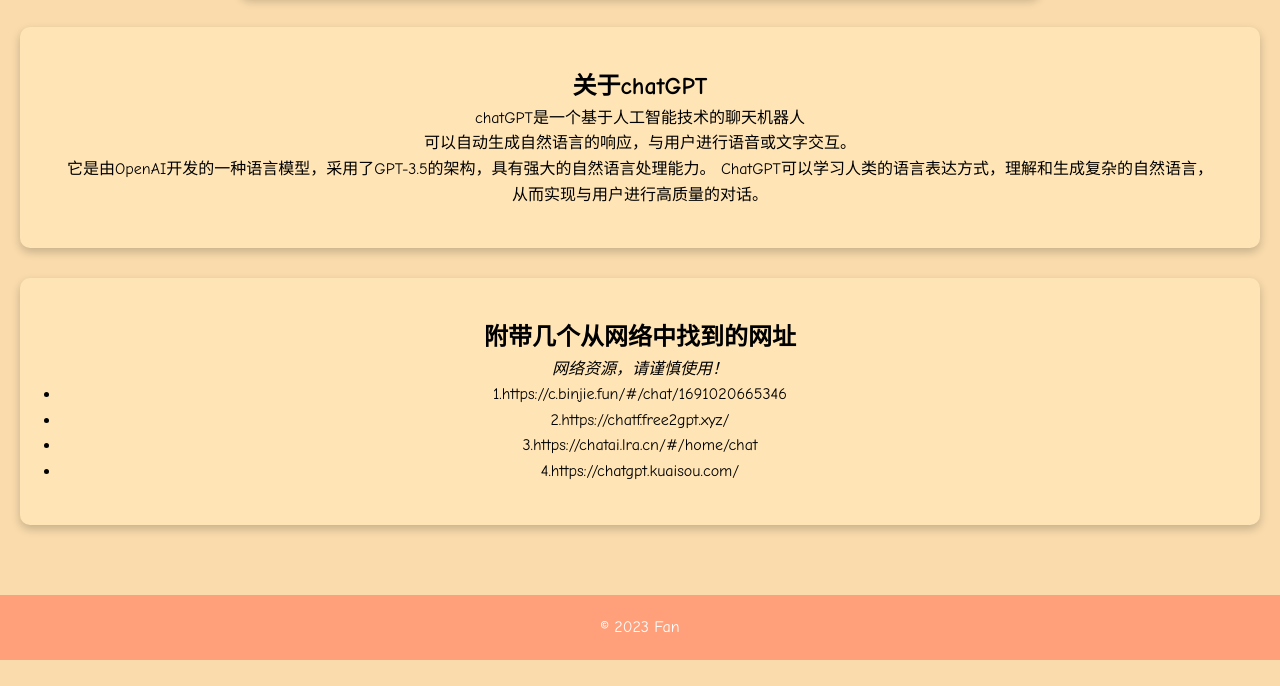
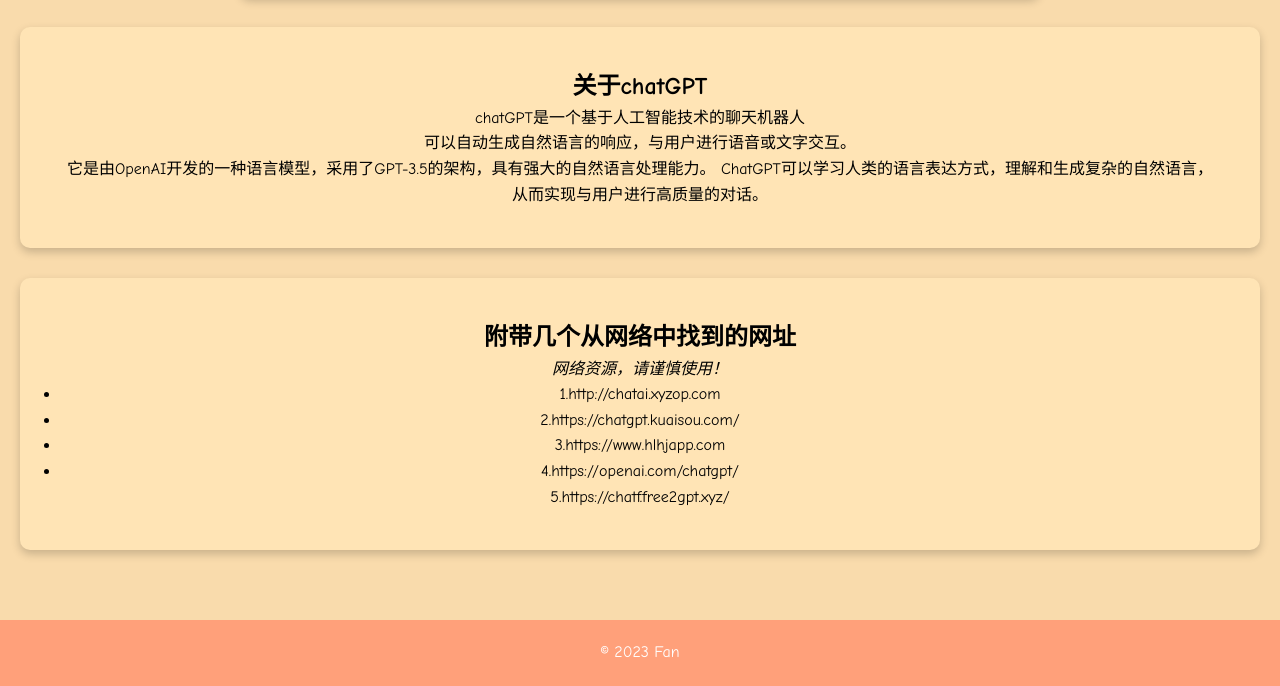
Before and after one commit to fanjunming/tcw, a plain HTML site: page 网站文件/index.html in a window 1280 px wide. Shown: the part 590-1276 px from the top of the page. Before the commit the page ends 1250 px from the top, so only its background shows below. Drawn offline with nearby package versions, Linux system fonts and the light colour scheme; a script that the page names is missing.

Commit message:
Update index.html

```diff
--- a/网站文件/index.html
+++ b/网站文件/index.html
@@ -39,10 +39,11 @@
       <h2>附带几个从网络中找到的网址</h2>
       <em>网络资源，请谨慎使用！</em>
       <ul class="service-list">
-        <li>1.https://c.binjie.fun/#/chat/1691020665346</li>
-        <li>2.https://chatf.free2gpt.xyz/</li>
-        <li>3.https://chatai.lra.cn/#/home/chat</li>
-        <li>4.https://chatgpt.kuaisou.com/</li>
+        <li>1.http://chatai.xyzop.com</li>
+        <li>2.https://chatgpt.kuaisou.com/</li>
+        <li>3.https://www.hlhjapp.com</li>
+        <li>4.https://openai.com/chatgpt/</li>
+        <p>5.https://chatf.free2gpt.xyz/</p>
       </ul>
     </section>
   </main>
```
